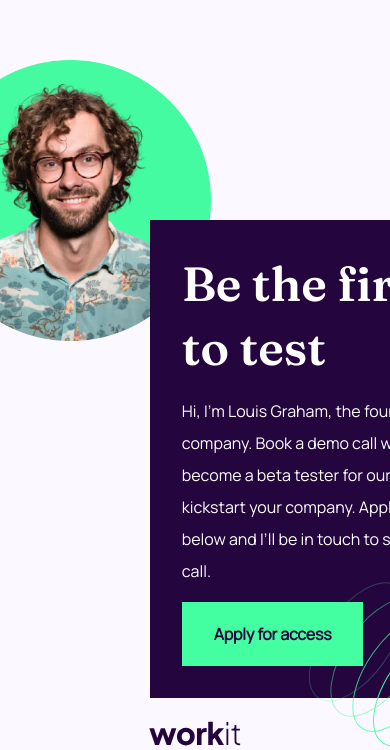
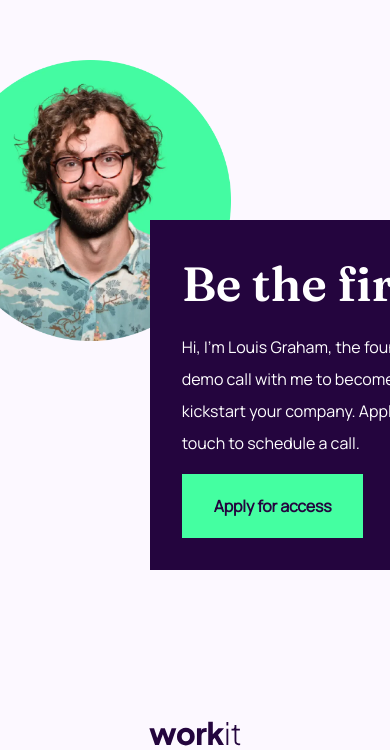
Before and after one commit to Shahbaaz92/Work-it-landing-page, a React (Create React App) app in the folder my-app/: page / in a window 390 px wide. Shown: the part 1602-2352 px from the top of the page. Built offline with nearby package versions, Linux system fonts and the light colour scheme.

Commit message:
Update App.css

```diff
--- a/my-app/src/App.css
+++ b/my-app/src/App.css
@@ -216,11 +216,10 @@ h1 span {
   }
 
   .info {
-    padding: 110px 80px;
+    padding: 110px 40px;
   }
   .info-details {
-    left: 450px;
-    width: 60%;
+    left: 400px;
     padding: 2em;
   }
 
@@ -269,14 +268,14 @@ h1 span {
     padding-right: 20px;
   }
   .info-details {
-    /* top: 350px; */
+    width: 514px;
+    height: 375px;
+    flex-shrink: 0;
     left: 400px;
-
     height: auto;
-    flex-shrink: 0;
   }
 }
-@media screen and (max-width: 870px) {
+@media screen and (max-width: 900px) {
   h1 {
     line-height: 60px;
   }
@@ -297,8 +296,8 @@ h1 span {
     right: -100px;
   }
   .info {
-    padding-left: 0px;
-    padding-right: 0px;
+    padding-left: 20px;
+    padding-right: 20px;
   }
   .founder-img {
     width: 281px;
@@ -308,9 +307,11 @@ h1 span {
   .info-details {
     left: 220px;
     top: 270px;
-    width: 70%;
+    /* width: 70%; */
   }
   .footer {
     margin-top: 150px;
   }
 }
+@media screen and (max-width: 750px) {
+}
```
